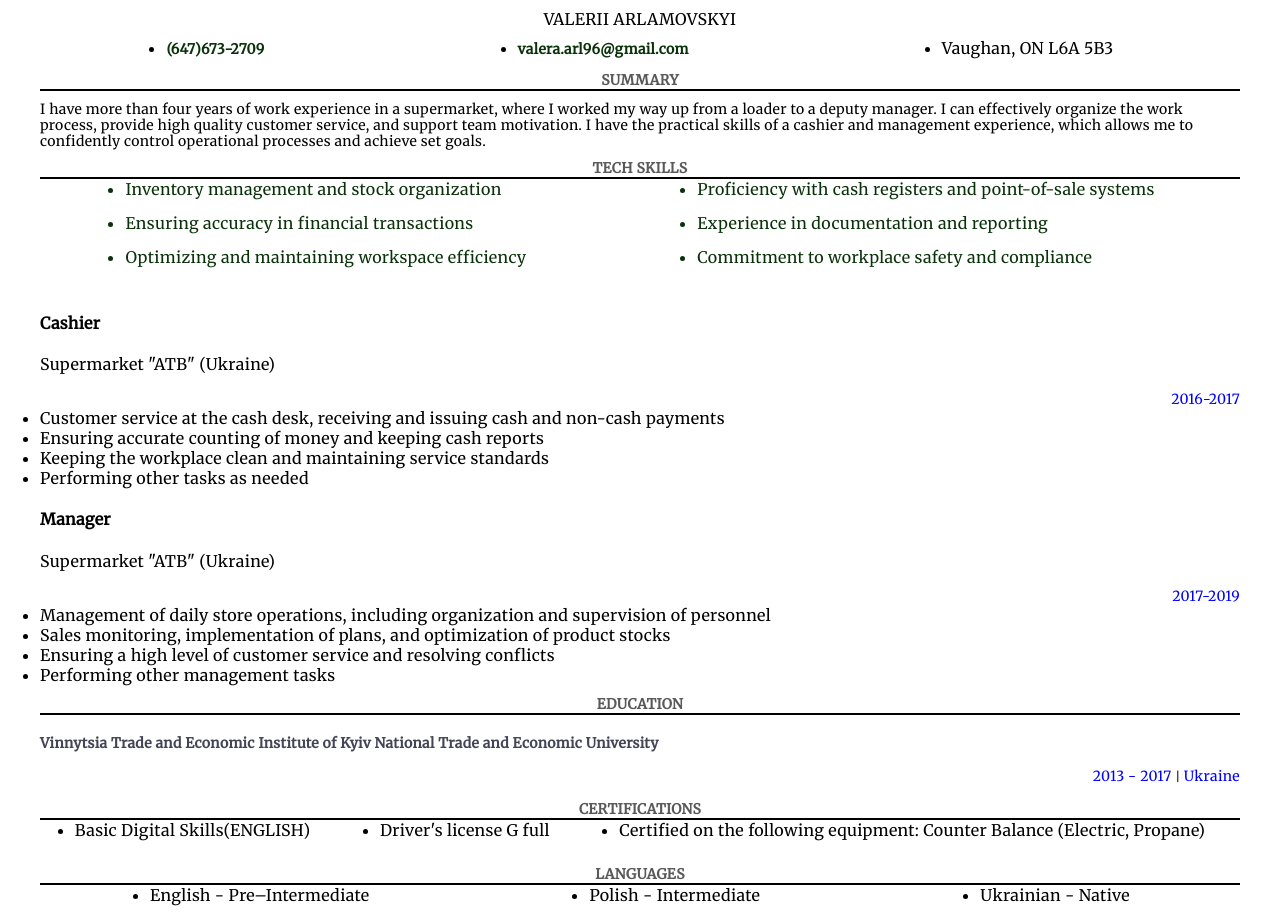
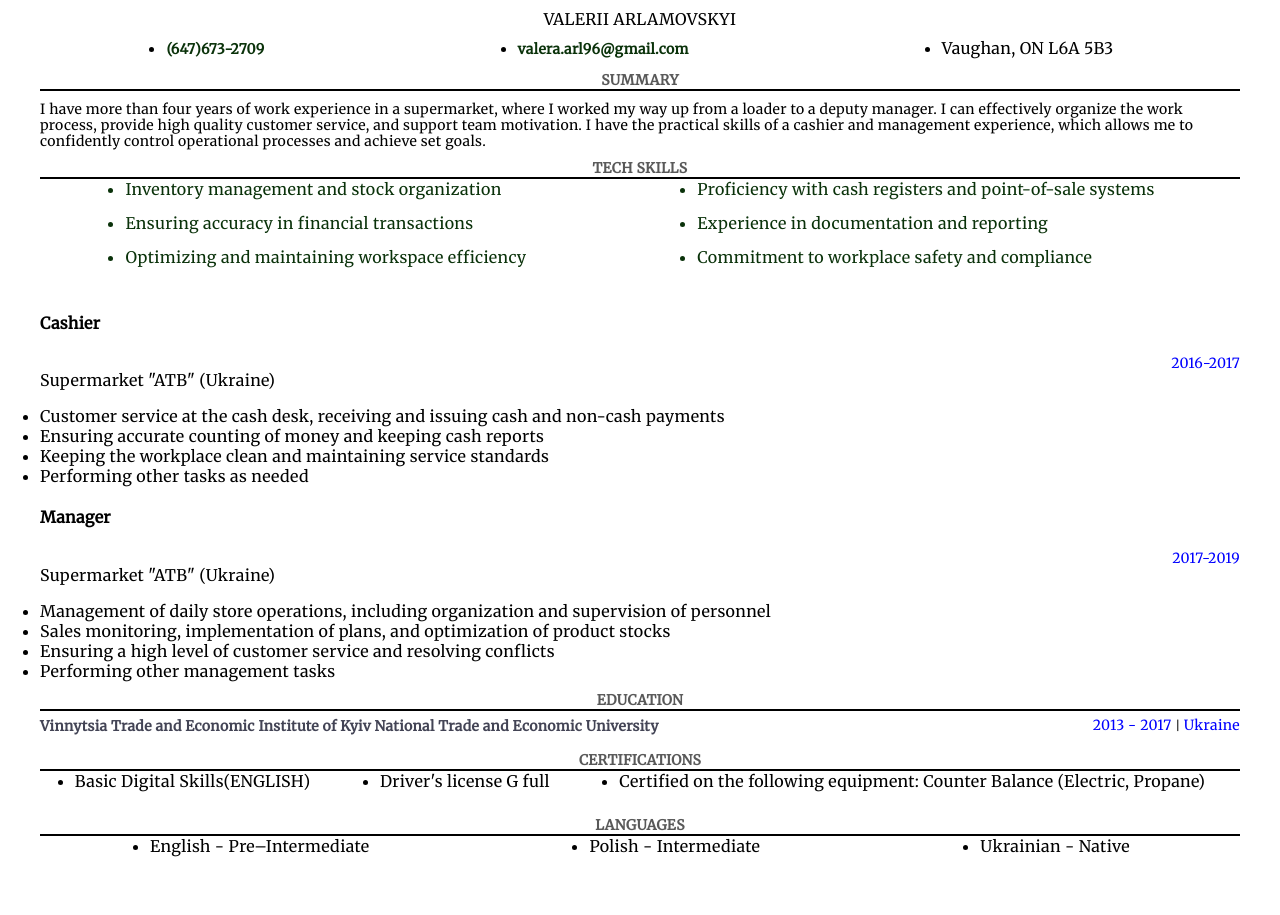
Before and after one commit to Valerii219/Resume-3, a plain HTML site: page index.html in a window 1280 px wide. After the commit the page ends 866 px from the top, so only its background shows below. Drawn offline with Linux system fonts and the light colour scheme.

Commit message:
save fix

```diff
--- a/index.html
+++ b/index.html
@@ -84,8 +84,10 @@
         <!-- Work experience -->
         <div class="experience">
           <h4 class="position_title">Cashier</h4>
-          <p class="company_name">Supermarket "ATB" (Ukraine)</p>
+          <div class="together">
+            <p class="company_name">Supermarket "ATB" (Ukraine)</p>
           <p class="period">2016-2017</p>
+          </div>
           <ul class="experience_list">
             <li>
               Customer service at the cash desk, receiving and issuing cash and non-cash
@@ -97,8 +99,10 @@
           </ul>
 
           <h4 class="position_title">Manager</h4>
-          <p class="company_name">Supermarket "ATB" (Ukraine)</p>
+          <div class="together">
+            <p class="company_name">Supermarket "ATB" (Ukraine)</p>
           <p class="period">2017-2019</p>
+          </div>
           <ul class="experience_list">
             <li>
               Management of daily store operations, including organization and supervision
@@ -117,11 +121,13 @@
         <div class="education">
           <h3 class="about_description">EDUCATION</h3>
           <div class="education_details">
-            <h4 class="education_position">
-              Vinnytsia Trade and Economic Institute of Kyiv National Trade and Economic
-              University
-            </h4>
-            <p class="period">2013 - 2017 <span class="line">| </span> Ukraine</p>
+            <div class="together">
+              <h4 class="institute education_position">
+                Vinnytsia Trade and Economic Institute of Kyiv National Trade and Economic
+                University
+              </h4>
+              <p class="period institute ">2013 - 2017 <span class="line">| </span> Ukraine</p>
+            </div>
           </div>
         </div>
 
--- a/styles/styles.css
+++ b/styles/styles.css
@@ -213,7 +213,7 @@ h3 {
   font-size: 14px;
   line-height: 20px;
   color: #434455;
-  margin-bottom: 14px;
+
   text-align: justify;
 }
 
@@ -349,3 +349,12 @@ h3 {
   display: flex;
   justify-content: space-around;
 }
+
+.together{
+  display: flex;
+  justify-content: space-between;
+}
+
+.institute{
+  margin: 5px 0 0 0;
+}
```
